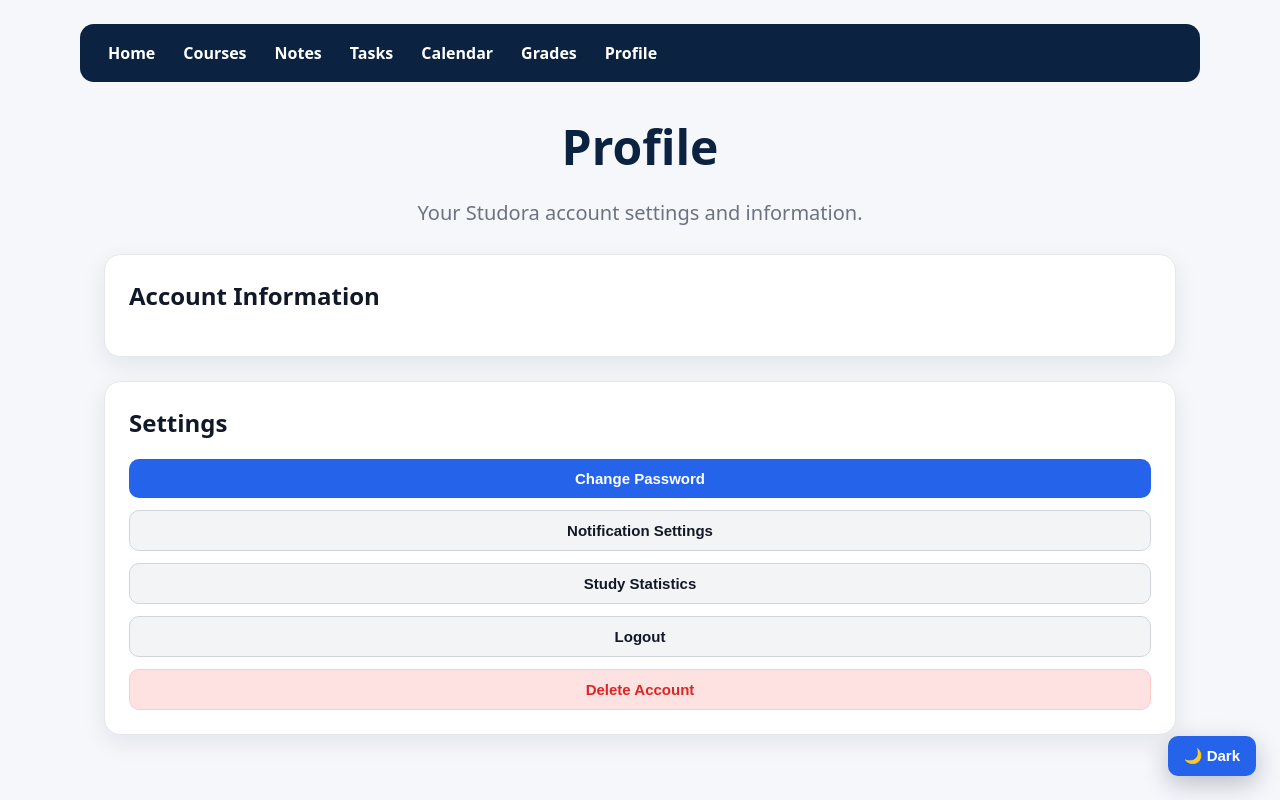
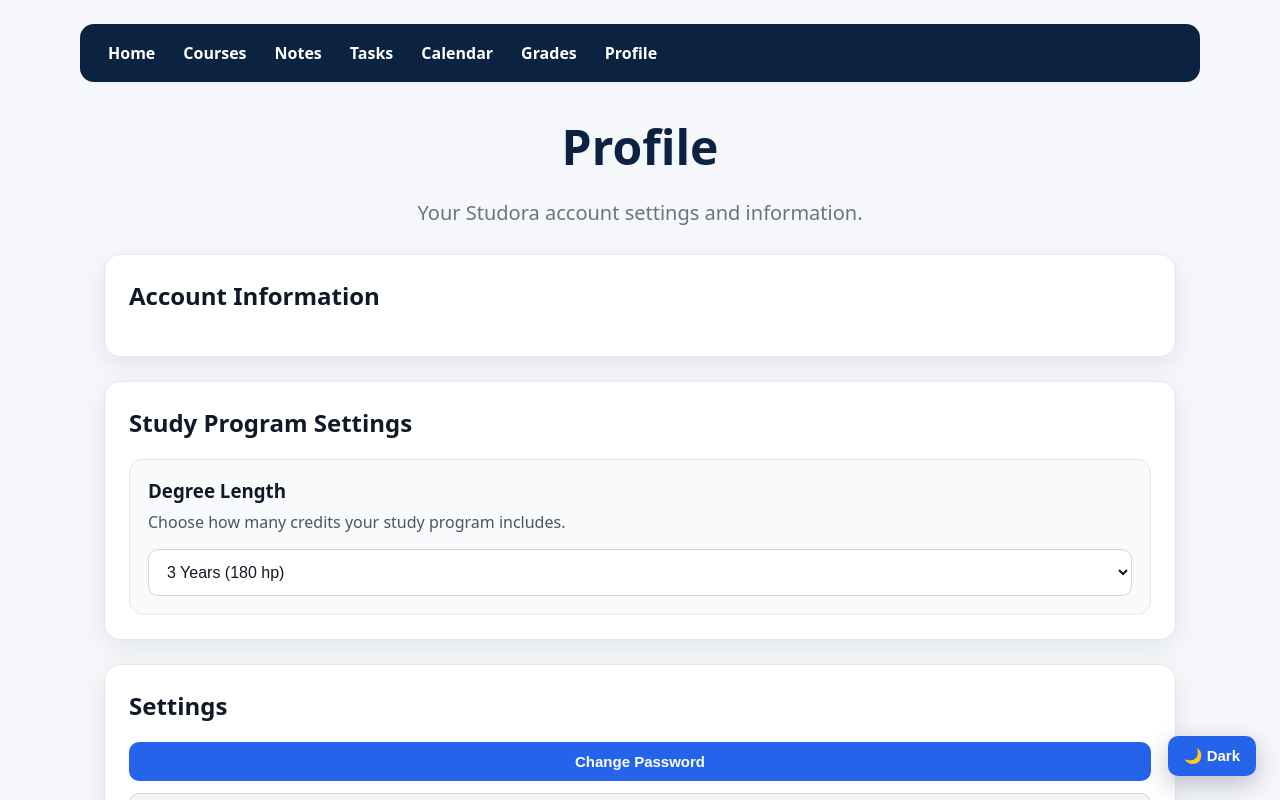
Before and after one commit to MohammedKawaf/Studora, a React (Vite) app in the folder client/: page /profile in a window 1280 px wide. Shown: the top 800 px of the page. Built offline with nearby package versions, Linux system fonts and the light colour scheme; no server answers; sample sign-in values are in the browser's storage.

Commit message:
feat: add customizable study program settings and credit goals

```diff
--- a/client/src/index.css
+++ b/client/src/index.css
@@ -642,3 +642,6 @@ body.dark-mode .profile-card p {
   border: 1px solid rgba(148, 163, 184, 0.4);
   color: #cbd5e1;
 }
+.profile-item p {
+  margin-bottom: 16px;
+}
--- a/client/src/pages/Grades.jsx
+++ b/client/src/pages/Grades.jsx
@@ -288,6 +288,14 @@ function Grades() {
     return matchesSearch && matchesYear && matchesTerm && matchesGrade;
   });
 
+  const [creditGoal, setCreditGoal] = useState(() => {
+    return localStorage.getItem("creditGoal") || "180";
+  });
+
+  useEffect(() => {
+    localStorage.setItem("creditGoal", creditGoal);
+  }, [creditGoal]);
+
   return (
     <div>
       <Navbar user={true} />
@@ -307,7 +315,7 @@ function Grades() {
         <section className="overview-grid">
           <div className="overview-card">
             <h3>Total Credits</h3>
-            <p>{totalCredits} hp</p>
+            <p>{totalCredits} / {creditGoal} hp</p>
           </div>
 
           <div className="overview-card">
--- a/client/src/pages/Profile.jsx
+++ b/client/src/pages/Profile.jsx
@@ -7,6 +7,10 @@ function Profile() {
   const [user, setUser] = useState(null);
   const [successMessage, setSuccessMessage] = useState("");
   const [errorMessage, setErrorMessage] = useState("");
+
+  const [creditGoal, setCreditGoal] = useState(() => {
+    return localStorage.getItem("creditGoal") || "180";
+  });
 
   const navigate = useNavigate();
 
@@ -48,6 +52,15 @@ function Profile() {
   useEffect(() => {
     fetchUser();
   }, []);
+
+  const handleCreditGoalChange = (e) => {
+    const selectedGoal = e.target.value;
+
+    setCreditGoal(selectedGoal);
+    localStorage.setItem("creditGoal", selectedGoal);
+
+    showSuccessMessage("Study program goal updated successfully");
+  };
 
   const handleLogout = () => {
     const confirmLogout = window.confirm("Are you sure you want to log out?");
@@ -147,6 +160,31 @@ function Profile() {
         </section>
 
         <section className="card">
+          <h2>Study Program Settings</h2>
+
+          <div className="profile-info">
+            <div className="profile-item">
+              <h3>Degree Length</h3>
+              <p>Choose how many credits your study program includes.</p>
+
+              <select value={creditGoal} onChange={handleCreditGoalChange}>
+                <option value="60">1 Year (60 hp)</option>
+                <option value="90">1.5 Years (90 hp)</option>
+                <option value="120">2 Years (120 hp)</option>
+                <option value="150">2.5 Years (150 hp)</option>
+                <option value="180">3 Years (180 hp)</option>
+                <option value="210">3.5 Years (210 hp)</option>
+                <option value="240">4 Years (240 hp)</option>
+                <option value="270">4.5 Years (270 hp)</option>
+                <option value="300">5 Years (300 hp)</option>
+                <option value="330">5.5 Years (330 hp)</option>
+                <option value="360">6 Years (360 hp)</option>
+              </select>
+            </div>
+          </div>
+        </section>
+
+        <section className="card">
           <h2>Settings</h2>
 
           <div className="profile-actions">
```
